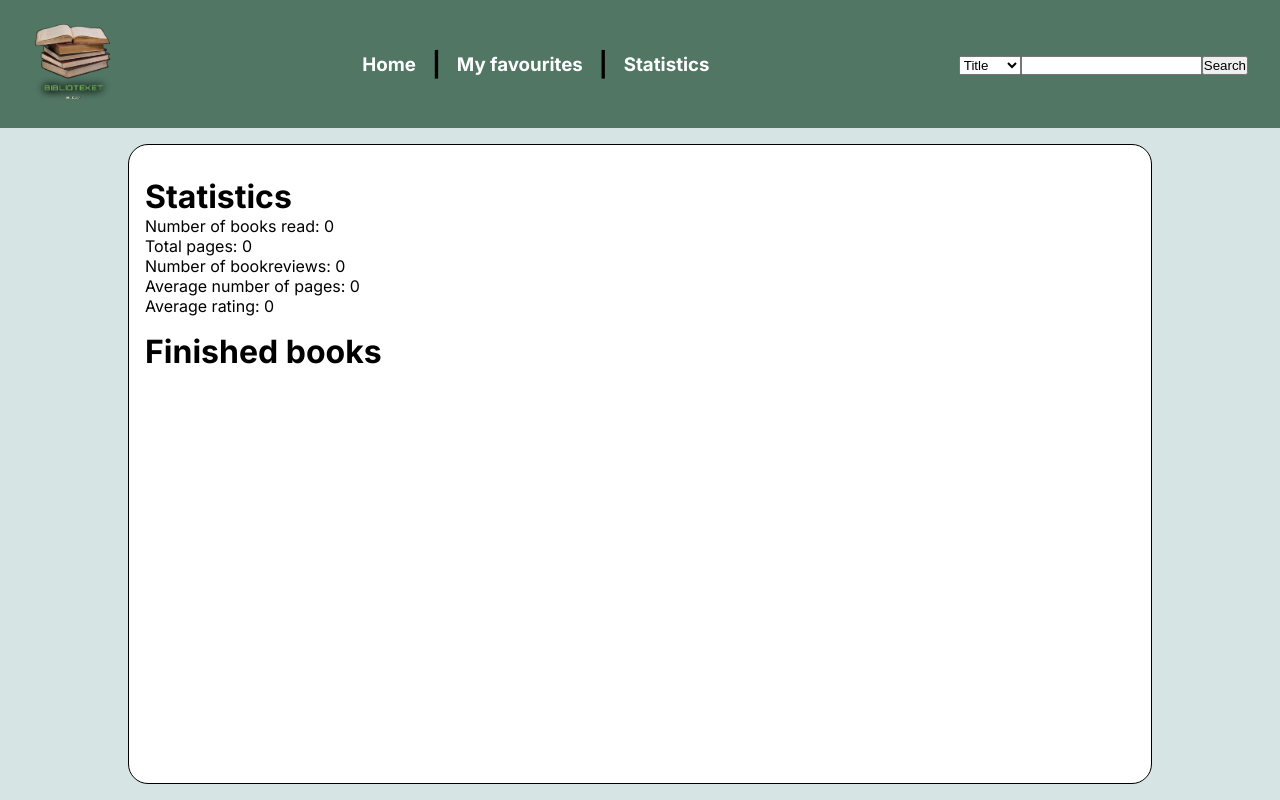
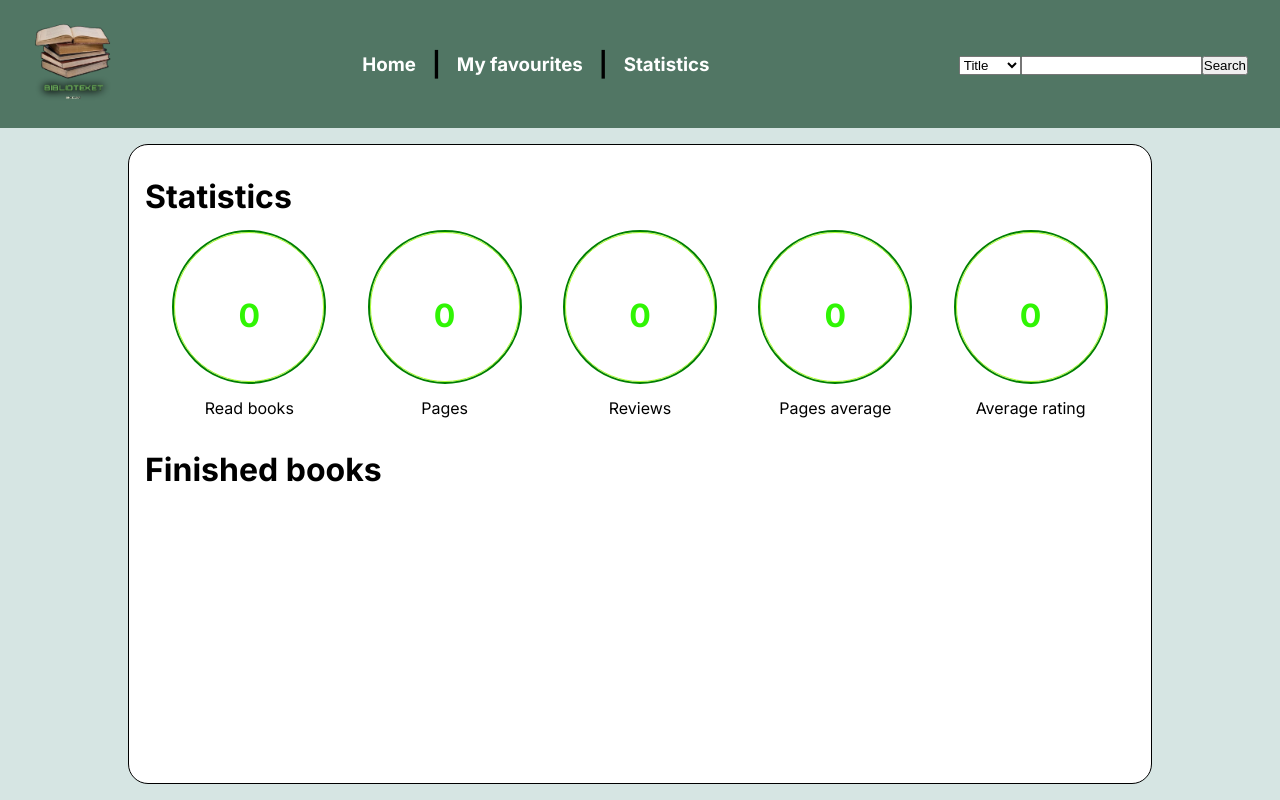
Before and after one commit to isabellaes/slutprojekt-js-ramverk, a Next.js app: page /statistics in a window 1280 px wide. Built offline with nearby package versions, Linux system fonts and the light colour scheme.

Commit message:
added counter and style

```diff
--- a/app/statistics/page.tsx
+++ b/app/statistics/page.tsx
@@ -4,7 +4,6 @@ import { useDispatch, useSelector } from "react-redux";
 import { selectBooks } from "@/app/lib/features/books/bookSlice";
 import Container from "../components/container/Container";
 import List from "../components/list/List";
-import Card from "../components/card/Card";
 import Button from "../components/button/Button";
 import Modal from "../components/Modal/Modal";
 import Form from "../components/form/Form";
@@ -19,6 +18,7 @@ import {
 import { AppDispatch } from "@/app/lib/features/store";
 import { removeBookFromReadList } from "../lib/features/books/bookSlice";
 import { useState } from "react";
+import Counter from "../components/counter/Counter";
 
 export default function Page() {
   const [selected, setSelected] = useState<string>("");
@@ -31,8 +31,8 @@ export default function Page() {
 
   function calculateAverageRating(): number {
     const total = books.readList.reduce((total, book) => {
-      if (book.comment && book.rating) {
-        return total + Number(book.rating);
+      if (book.revies) {
+        return total + Number(book.revies.rating);
       } else {
         return total;
       }
@@ -45,33 +45,42 @@ export default function Page() {
     <div className="statistics">
       <Container>
         <h1>Statistics</h1>
+        <div className="row space-evenly">
+          <Counter number={books.readList.length} title="Read books"></Counter>
+          <Counter number={calculateTotal(numbers)} title="Pages" />
 
-        <p>Number of books read: {books.readList.length}</p>
-        <p>Total pages: {calculateTotal(numbers)} </p>
-        <p>Number of bookreviews: {booksWithReviews.length}</p>
-        <p>
-          Average number of pages:{" "}
-          {calculateAverage(calculateTotal(numbers), books.readList.length) ||
-            0}
-        </p>
-        <p>Average rating: {calculateAverageRating() || 0}</p>
+          <Counter number={booksWithReviews.length} title="Reviews"></Counter>
+          <Counter
+            number={
+              calculateAverage(
+                calculateTotal(numbers),
+                books.readList.length
+              ) || 0
+            }
+            title="Pages average"
+          ></Counter>
+          <Counter
+            number={calculateAverageRating() || 0}
+            title="Average rating"
+          ></Counter>
+        </div>
 
         <h1>Finished books</h1>
 
         {books.readList.map((b) => (
           <List space="between">
             <div className="row">
-              <img src={b.cover} alt="" />
+              <img src={b.img_url} alt="" />
               <div>
                 <h2>{b.title}</h2>
                 <p>{b.number_of_pages}</p>
               </div>
 
-              {b.comment && b.rating ? (
+              {b.revies?.rating ? (
                 <div className="review">
                   <h2>Review</h2>
-                  <p>Comment: {b.comment}</p>
-                  <p>Rating: {b.rating}/10</p>
+                  <p>Comment: {b.revies.text}</p>
+                  <p>Rating: {b.revies.rating}/10</p>
                 </div>
               ) : (
                 <Button
--- a/app/statistics/statistics.scss
+++ b/app/statistics/statistics.scss
@@ -16,6 +16,9 @@
     padding-left: 1em;
   }
 
+  .space-evenly {
+    justify-content: space-evenly;
+  }
   .row {
     display: flex;
     flex-direction: row;
```
